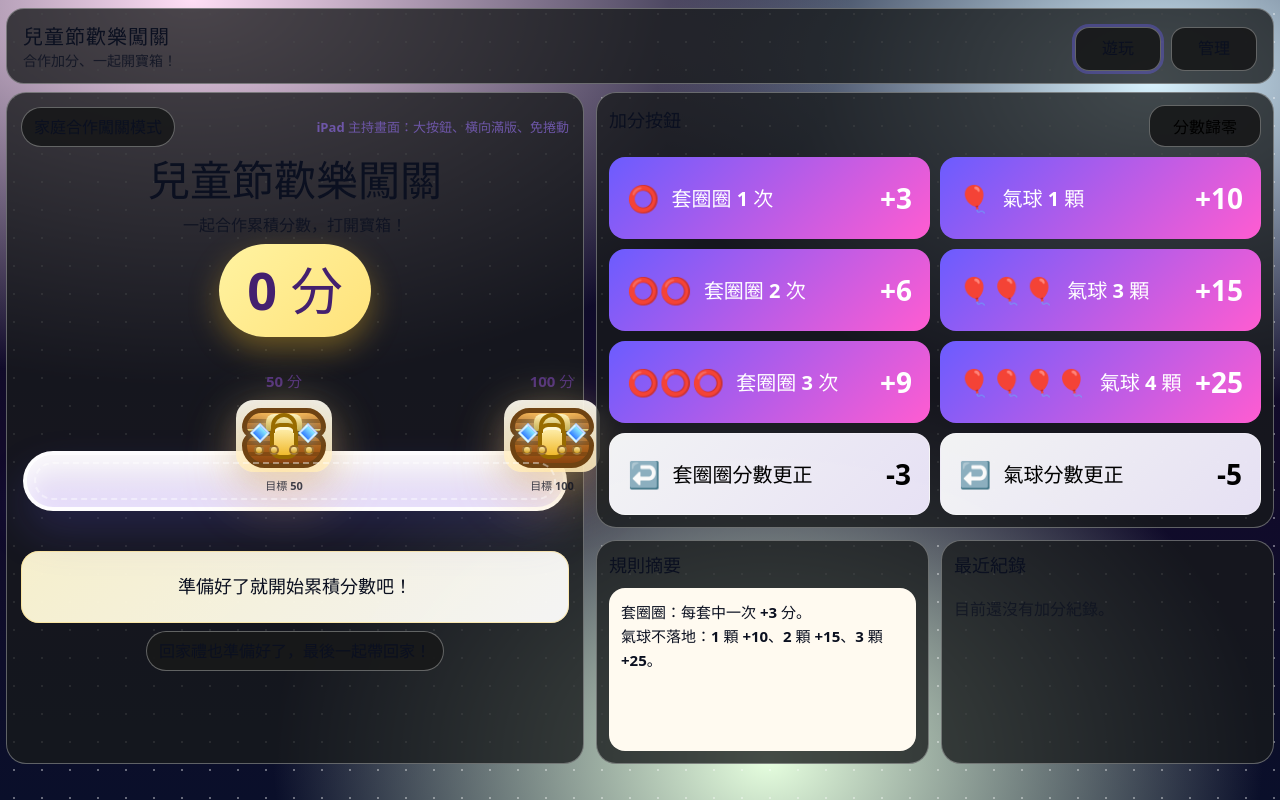
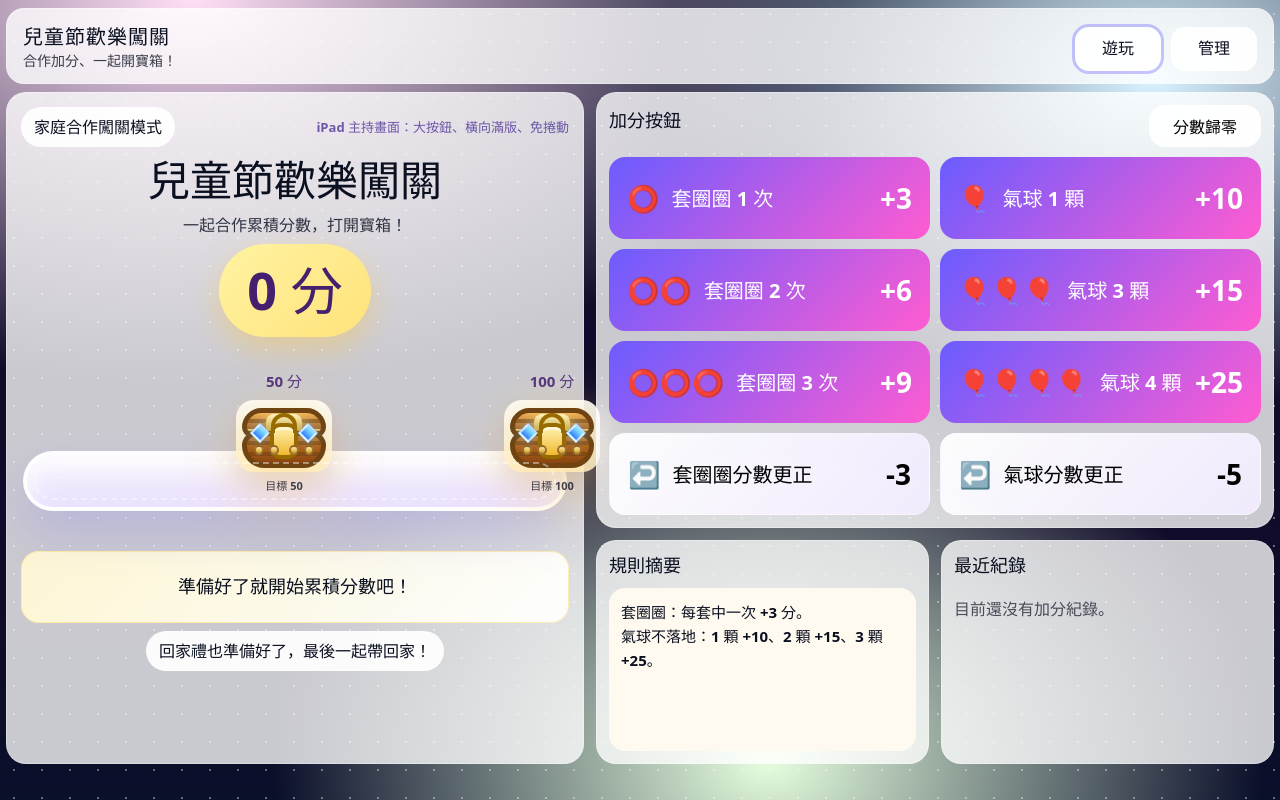
Before and after one commit to Tia2007/treasure-code-quest, a React (Vite) app: page /#/play in a window 1280 px wide. Built offline with nearby package versions, Linux system fonts and the light colour scheme.

Commit message:
Update index.css

```diff
--- a/src/index.css
+++ b/src/index.css
@@ -1,8 +1,8 @@
 
 :root {
   --text: #0b1020;
-  --card: rgba(24, 26, 27, 0.78);
-  --card-strong: rgba(24, 26, 27, 0.92);
+  --card: rgba(255, 255, 255, 0.78);
+  --card-strong: rgba(255, 255, 255, 0.92);
   --border: rgba(255, 255, 255, 0.32);
   --border-strong: rgba(11, 16, 32, 0.18);
   --accent: #6b5cff;
```
